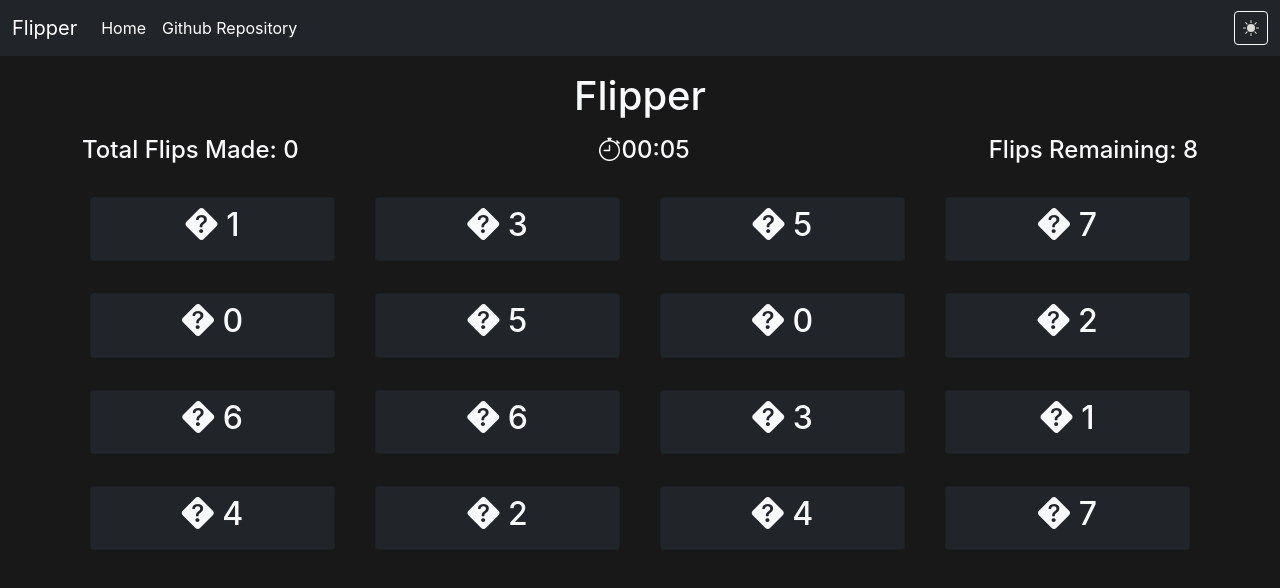
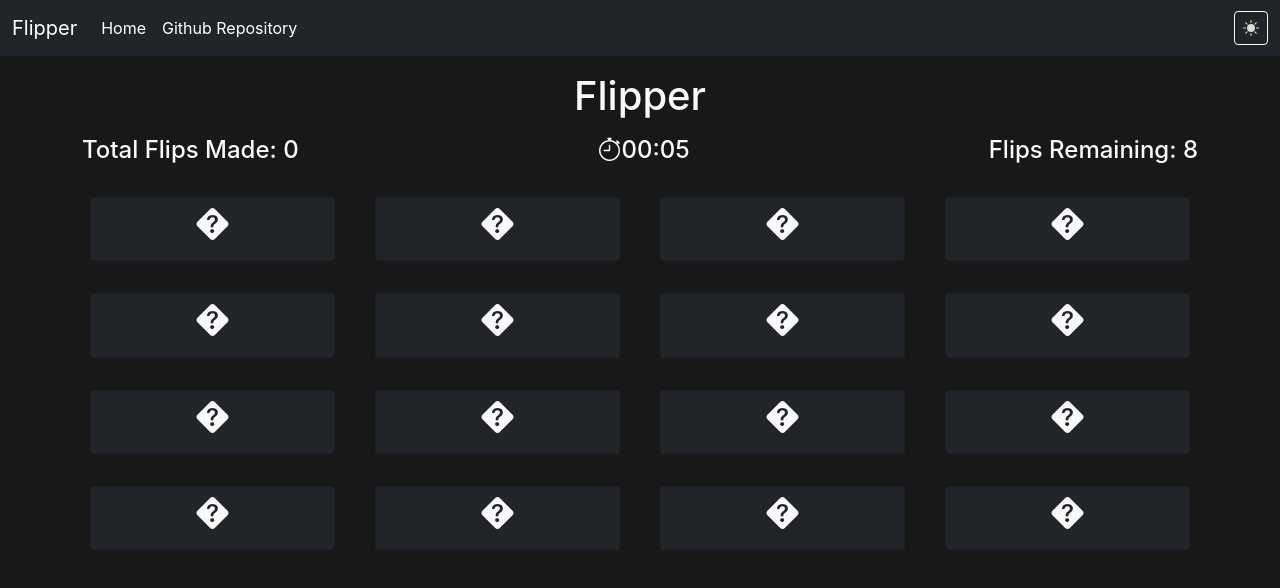
Before and after one commit to adarshpand3y/flipper, a React (Create React App) app: page /play/easy in a window 1280 px wide. Shown: the top 588 px of the page. Built offline with nearby package versions, Linux system fonts and the light colour scheme.

Commit message:
Video 17: Made production ready

```diff
--- a/src/Components/Card.js
+++ b/src/Components/Card.js
@@ -21,7 +21,7 @@ export default function Card(props) {
         <div className='col-3'>
             <center>
                 <div className={`card bg-${props.theme} mx-2 my-3 py-2`} onClick={()=>props.handleSelection(props.value)}>
-                    <h2 className={`text-${props.theme==="light"?"dark":"light"}`}><i style={{color: props.bgCol==="success"?"green":props.bgCol==="danger"?"red":""}} className={`${props.visible?iconClass[props.value%modValue]:questionmarkClass}`}></i> {props.value%modValue}</h2>
+                    <h2 className={`text-${props.theme==="light"?"dark":"light"}`}><i style={{color: props.bgCol==="success"?"green":props.bgCol==="danger"?"red":""}} className={`${props.visible?iconClass[props.value%modValue]:questionmarkClass}`}></i></h2>
                 </div>
             </center>
         </div>
--- a/src/Components/Mainarea.js
+++ b/src/Components/Mainarea.js
@@ -76,6 +76,7 @@ export default function Mainarea(props) {
             newCardColArr[selection1] = "info";
             setcardsColArr(newCardColArr);
         }
+        // eslint-disable-next-line
     }, [selection1]);
 
     useEffect(() => {
@@ -109,6 +110,7 @@ export default function Mainarea(props) {
                 }, 1000);
             }
         }
+        // eslint-disable-next-line
     }, [selection2]);
 
     const handleTimeIncrement = () => {
```
